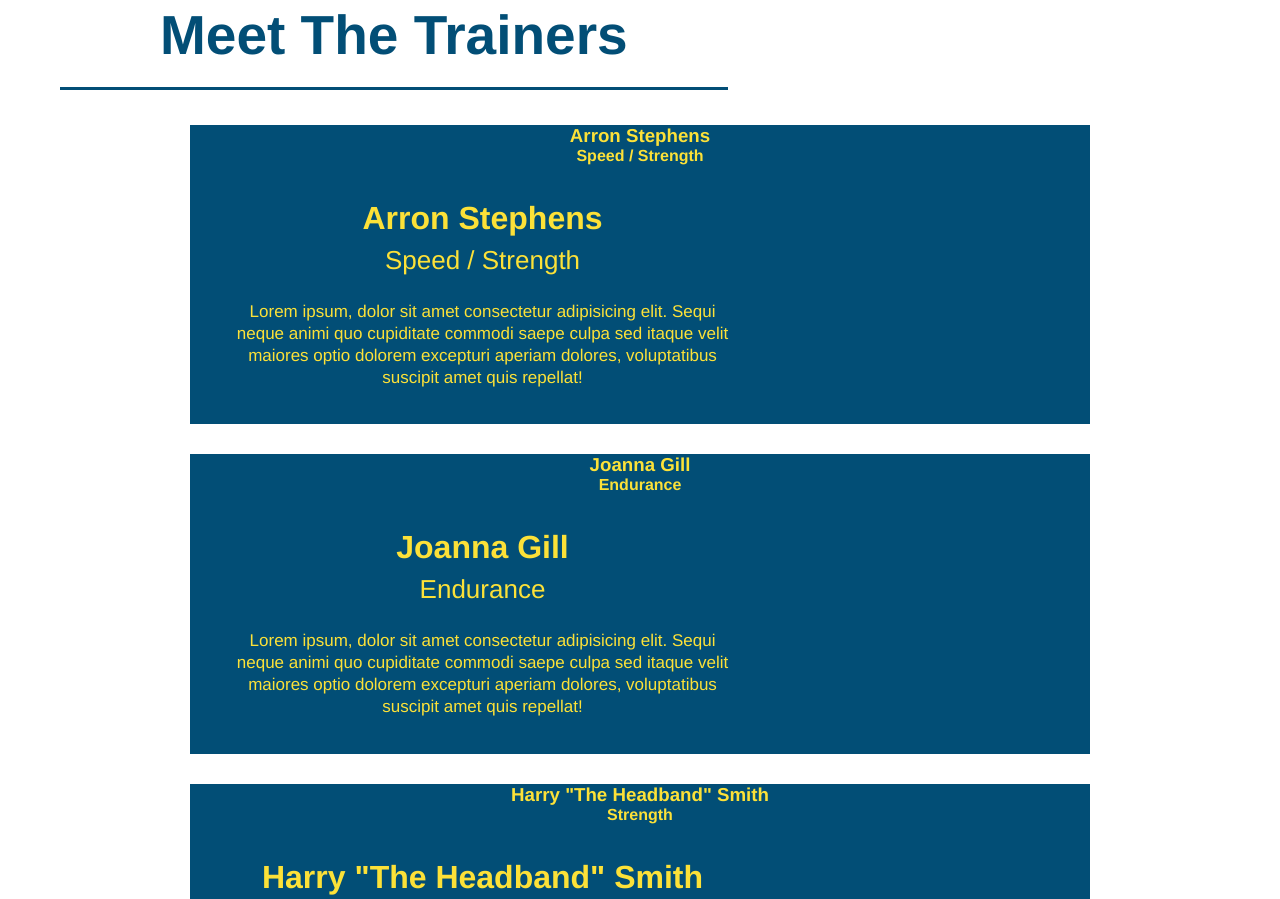
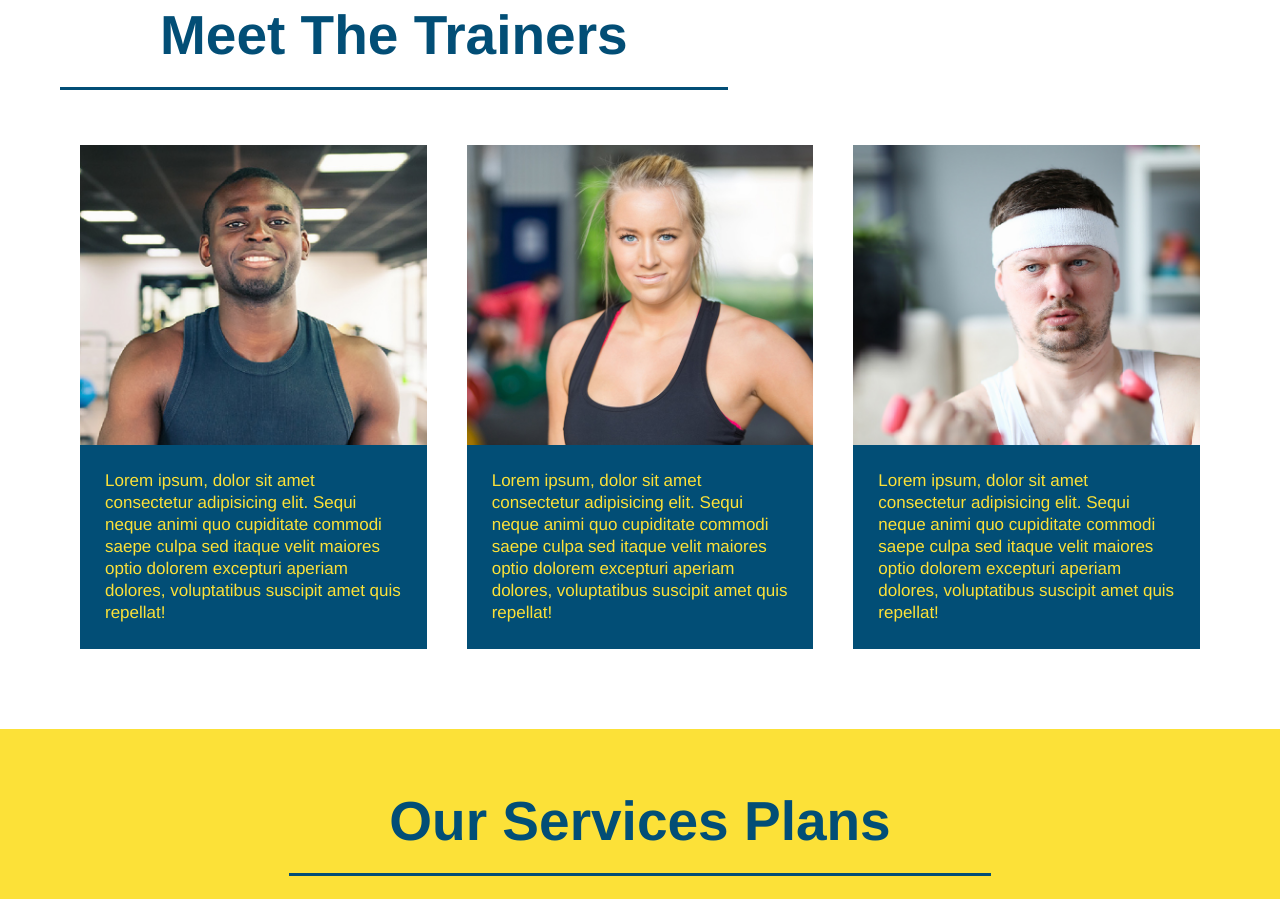
Before and after one commit to geneskit/run-buddy, a plain HTML site: page index.html in a window 1280 px wide. Shown: the part 2737-3636 px from the top of the page. Drawn offline with Linux system fonts and the light colour scheme.

Commit message:
update style.css for "meet the trainers" section

```diff
--- a/assets/css/style.css
+++ b/assets/css/style.css
@@ -195,50 +195,100 @@ header nav ul li a {
 /* BEGINNING OF "MEET THE TRAINERS" SECTION */
 
 .trainers {
-  text-align: center;
+  width: 100%;
+  margin: 0 auto;
+  display: flex;
+  flex-wrap: wrap;
+  justify-content: space-around;
 }
 
 .trainer {
-  width: 900px;
-  margin: 0 auto 30px auto;
+  margin: 20px;
+  flex: 1;
   background: var(--secondary-color);
   color: var(--primary-color);
-  overflow: auto;
-}
-
-.trainer img {
-  width: 35%;
-  float: left;
 }
 
 .trainer-bio {
-  padding: 35px;
-  float: left;
-  width: 65%;
-}
-
-.text-left {
-  text-align: left;
-}
-
-.text-right {
-  text-align: right;
+  padding: 25px;
+  line-height: 1.3;
 }
 
 .trainer-bio h3 {
-  font-size: 32px;
-  margin-bottom: 8px;
+  font-size: 28px;
+  display: none;
 }
 
 .trainer-bio h4 {
   font-weight: lighter;
-  font-size: 26px;
-  margin-bottom: 25px;
+  font-size: 22px;
+  margin-bottom: 15px;
+  display: none;
 }
 
 .trainer-bio p {
   font-size: 17px;
-  line-height: 1.3;
+}
+
+.trainer-1 {
+  background-image: url("../images/trainer-1.jpg");
+}
+
+.trainer-2 {
+  background-image: url("../images/trainer-2.jpg");
+}
+
+.trainer-3 {
+  background-image: url("../images/trainer-3.jpg");
+}
+
+.trainer-img {
+  width: 100%;
+  min-height: 300px;
+  background-size: cover;
+  display: flex;
+  padding: 15px;
+  align-items: flex-end;
+  position: relative;
+  overflow: hidden;
+}
+
+.trainer:hover .trainer-img::after {
+  opacity: 1;
+}
+
+.trainer-img::after {
+  content: "";
+  height: 100%;
+  width: 100%;
+  background: linear-gradient(rgba(252, 225, 56, 0.3), var(--secondary-color));
+  position: absolute;
+  top: 0;
+  left: 0;
+  opacity: 0;
+  transition: 0.5s;
+}
+
+.trainer-img h3 {
+  position: relative;
+  z-index: 1;
+  font-size: 28px;
+  margin-bottom: 5px;
+  top: 200px;
+  transition: 0.6s;
+}
+
+.trainer-img h4 {
+  position: relative;
+  z-index: 1;
+  font-size: 22px;
+  top: 200px;
+  transition: 0.6s;
+  transition-delay: .2s;
+}
+
+.trainer:hover .trainer-img h3, .trainer:hover .trainer-img h4 {
+  top: 0;
 }
 
 /* END OF "MEET THE TRAINERS" SECTION */
```
